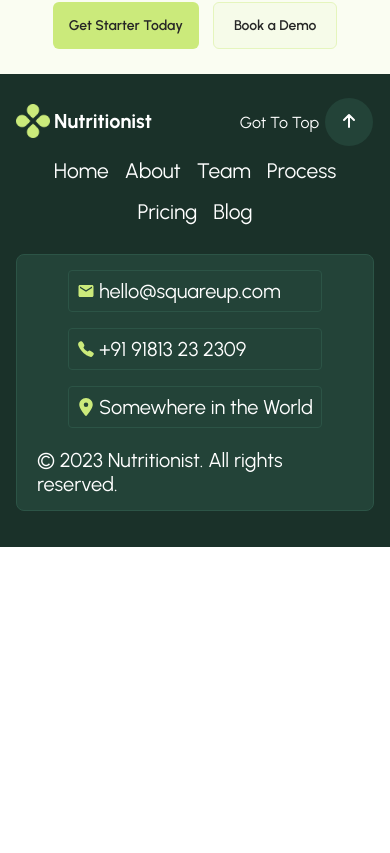
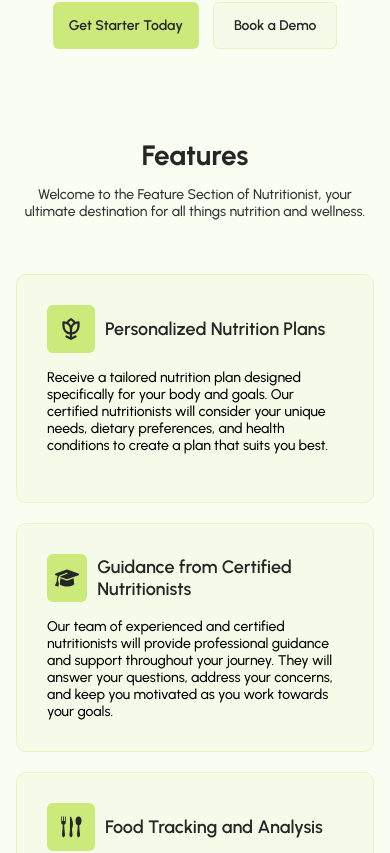
Before and after one commit to Maximiano-Andrade/Nutritionist-website, a React (Vite) app: page / in a window 390 px wide. Shown: the part 911-1764 px from the top of the page. Before the commit the page ends 1458 px from the top, so only its background shows below. Built offline with nearby package versions, Linux system fonts and the light colour scheme.

Commit message:
Seção de Features colocado em home e responsividade ajustada

```diff
--- a/src/App.css
+++ b/src/App.css
@@ -10,7 +10,3 @@
     width: 100%;
 
 }
-/* <----------RESPONSIVIDADE LAPTOP----------> */
-@media (max-width: 1440px) {
-
-}
--- a/src/router/home/Home.jsx
+++ b/src/router/home/Home.jsx
@@ -3,11 +3,13 @@
 import './Home.css'
 //page
 import Banner from '../../../src/router/home/banner/Banner'
+import Features from './features/Features'
 
 const Home = () => {
     return (
         <div className="home-main">
             <Banner />
+            <Features/>
         </div>
     )
 }
--- /dev/null
+++ b/src/router/home/features/Features.css
@@ -0,0 +1,300 @@
+.features-main {
+    width: 100%;
+    padding: 80px 162px;
+}
+
+.features-main .features-container {
+    width: 100%;
+    height: 1008px;
+    gap: 80px;
+    display: flex;
+    flex-direction: column;
+}
+
+.features-container .features-title {
+    height: 109px;
+    padding: 0px 300px;
+    display: flex;
+    justify-content: center;
+    align-items: center;
+}
+
+.features-title .titles {
+    gap: 10px;
+    display: flex;
+    flex-direction: column;
+}
+
+.features-title .titles .title {
+    height: 72px;
+}
+
+.features-title .titles .subTitle {
+    height: 27px;
+}
+
+.features-title .titles .title,
+.features-title .titles .subTitle {
+    display: flex;
+    justify-content: center;
+    align-items: center;
+}
+
+.features-title .titles .title h1 {
+    font-size: 48px;
+    font-weight: bold;
+    color: #262626;
+}
+
+.features-title .titles .subTitle p {
+    font-size: 18px;
+    font-weight: 500;
+    color: #333333;
+}
+
+.features-cards {
+    height: 819px;
+}
+
+.features-cards .container-cards {
+    grid-gap: 30px;
+    display: grid;
+    grid-template-columns: repeat(2, 1fr);
+}
+
+.container-cards .card {
+    padding: 40px 50px;
+    gap: 24px;
+    border-radius: 12px;
+    border: 1px solid #E5F5BD;
+    background-color: #F6FBE9;
+    display: flex;
+    flex-direction: column;
+}
+
+.card .feature-title-icon {
+    gap: 14px;
+    display: flex;
+    align-items: center;
+}
+
+.card .feature-title-icon .card-feature-icon {
+    width: 68px;
+    height: 68px;
+    border-radius: 8px;
+    background-color: #CBEA7B;
+    display: flex;
+    justify-content: center;
+    align-items: center;
+}
+
+.card .feature-title-icon .card-feature-icon svg {
+    font-size: 40px;
+    color: #262626;
+}
+
+.card .feature-title-icon .card-feature-title h2 {
+    font-size: 24px;
+    color: #262626;
+    font-weight: 600;
+}
+
+.container-cards .card .card-feature-descrip p {
+    font-size: 18px;
+    font-weight: 500;
+}
+
+/* <----------RESPONSIVIDADE LAPTOP----------> */
+@media (max-width: 1440px) {
+
+    .features-main {
+        padding: 60px 80px;
+    }
+
+    .features-main .features-container {
+        height: 889px;
+        gap: 60px;
+    }
+
+    .features-container .features-title {
+        height: 87px;
+        padding: 0px 250px;
+    }
+
+    .features-title .titles {
+        gap: 6px;
+    }
+
+    .features-title .titles .title {
+        height: 57px;
+    }
+
+    .features-title .titles .subTitle {
+        height: 24px;
+    }
+
+    .features-title .titles .title h1 {
+        font-size: 38px;
+    }
+
+    .features-title .titles .subTitle p {
+        font-size: 16px;
+    }
+
+    /* CARDS ITENS */
+    .features-cards {
+        height: 742px;
+    }
+
+    .features-cards .container-cards {
+        grid-gap: 20px;
+    }
+
+    .container-cards .card {
+        padding: 40px;
+        gap: 20px;
+        border-radius: 10px;
+    }
+
+    .card .feature-title-icon {
+        gap: 10px;
+    }
+
+    .card .feature-title-icon .card-feature-icon {
+        width: 54px;
+        height: 54px;
+        border-radius: 6px;
+    }
+
+    .card .feature-title-icon .card-feature-icon svg {
+        font-size: 30px;
+    }
+
+    .card .feature-title-icon .card-feature-title h2 {
+        font-size: 20px;
+    }
+
+    .container-cards .card .card-feature-descrip p {
+        font-size: 14px;
+    }
+
+}
+
+/* <----------RESPONSIVIDADE TABLET----------> */
+
+@media (max-width: 1000px) {
+
+    .features-main {
+        padding: 50px 80px;
+    }
+
+    .features-main .features-container {
+        height: 900px;
+        gap: 40px;
+    }
+
+    .features-container .features-title {
+        height: 100px;
+        padding: 0px 100px;
+    }
+
+    .features-title .titles .title {
+        height: 50px;
+    }
+
+    .features-title .titles .subTitle {
+        height: 34px;
+    }
+
+    .features-title .titles .title h1 {
+        font-size: 30px;
+    }
+
+    .features-title .titles .subTitle p {
+        text-align: center;
+    }
+
+    /* CARDS ITENS */
+    .features-cards {
+        height: 910px;
+    }
+
+    .container-cards .card {
+        padding: 30px;
+        gap: 16px;
+        border-radius: 10px;
+    }
+
+    .card .feature-title-icon .card-feature-icon {
+        width: 50px;
+        height: 50px;
+    }
+
+    .card .feature-title-icon .card-feature-icon svg {
+        font-size: 28px;
+    }
+
+    .card .feature-title-icon .card-feature-title h2 {
+        font-size: 18px;
+    }
+
+}
+
+/* <----------RESPONSIVIDADE CELULAR----------> */
+
+@media (max-width: 612px) {
+
+    .features-main {
+        padding: 60px 16px;
+    }
+
+    .features-main .features-container {
+        height: 1653px;
+        gap: 50px;
+    }
+
+    .features-container .features-title {
+        height: 90px;
+        padding: 0px;
+    }
+
+    .features-title .titles .title {
+        height: 42px;
+    }
+
+    .features-title .titles .subTitle {
+        height: 42px;
+    }
+
+    .features-title .titles .title h1 {
+        font-size: 28px;
+    }
+
+    .features-title .titles .subTitle p {
+        font-size: 14px;
+    }
+
+    .features-cards {
+        height: 1513px;
+    }
+
+    .features-cards .container-cards {
+        grid-template-columns: 1fr;
+    }
+
+    .container-cards .card {
+        height: 229px;
+    }
+
+    .card .feature-title-icon .card-feature-icon {
+        width: 48px;
+        height: 48px;
+
+    }
+
+    .card .feature-title-icon .card-feature-icon svg {
+        font-size: 24px;
+    }
+
+
+}
--- /dev/null
+++ b/src/router/home/features/Features.jsx
@@ -0,0 +1,96 @@
+//import React from 'react'
+//Style
+import './Features.css'
+
+//Icons
+import { PiFlowerTulipBold } from "react-icons/pi";
+import { FaGraduationCap } from "react-icons/fa6";
+import { GiForkKnifeSpoon } from "react-icons/gi";
+import { GiWeightLiftingUp } from "react-icons/gi";
+import { BiSolidSpreadsheet } from "react-icons/bi";
+import { PiBackpackFill } from "react-icons/pi";
+
+const listFeatures = [
+    {
+        id: 1,
+        icons: <PiFlowerTulipBold />,
+        title: 'Personalized Nutrition Plans',
+        description: 'Receive a tailored nutrition plan designed specifically for your body and goals. Our certified nutritionists will consider your unique needs, dietary preferences, and health conditions to create a plan that suits you best.'
+    },
+    {
+        id: 2,
+        icons: <FaGraduationCap />,
+        title: 'Guidance from Certified Nutritionists',
+        description: 'Our team of experienced and certified nutritionists will provide professional guidance and support throughout your journey. They will answer your questions, address your concerns, and keep you motivated as you work towards your goals.'
+    },
+    {
+        id: 3,
+        icons: <GiForkKnifeSpoon />,
+        title: 'Food Tracking and Analysis',
+        description: 'Effortlessly track your food intake using our user-friendly app. Our nutritionists will analyze your data to provide insights into your eating habits, help you identify areas for improvement, and make personalized recommendations.'
+    },
+    {
+        id: 4,
+        icons: <GiWeightLiftingUp />,
+        title: 'Lifestyle and Behavior Coaching',
+        description: 'Achieving sustainable results requires more than just a diet plan. Our nutritionists will work with you to develop healthy habits, address emotional eating, and provide strategies to overcome obstacles along the way.'
+    },
+    {
+        id: 5,
+        icons: <BiSolidSpreadsheet />,
+        title: 'Meal Planning and Recipes',
+        description: 'Access a vast collection of delicious and healthy recipes tailored to your dietary needs. Our nutritionists will also create personalized meal plans, making it easier for you to stay on track and enjoy nutritious meals.'
+    },
+    {
+        id: 6,
+        icons: <PiBackpackFill />,
+        title: 'Nutritional Education and Workshops',
+        description: 'Expand your knowledge of nutrition through informative articles and educational workshops. Our nutritionists will equip you with the knowledge and tools to make informed choices for long-term success.'
+    },
+]
+
+
+const Features = () => {
+    return (
+        <div className='features-main'>
+            <div className="features-container">
+                <div className="features-title">
+                    <div className="titles">
+                        <div className='title'>
+                            <h1>Features</h1>
+                        </div>
+                        <div className="subTitle">
+                            <p>Welcome to the Feature Section of Nutritionist, your ultimate destination for all things nutrition and wellness.</p>
+                        </div>
+
+                    </div>
+
+                </div>
+
+                <div className="features-cards">
+                    <lu className="container-cards">
+                        {listFeatures.map((item) => (
+                            <li key={item.id} className='card'>
+                                <div className="feature-title-icon">
+                                    <div className="card-feature-icon">
+                                        {item.icons}
+                                    </div>
+                                    <div className="card-feature-title">
+                                        <h2>{item.title}</h2>
+                                    </div>
+                                    </div>
+                                    <div className="card-feature-descrip">
+                                        <p>{item.description}</p>
+                                    </div>
+
+                            </li>
+                        ))}
+                    </lu>
+                </div>
+
+            </div>
+        </div>
+    )
+}
+
+export default Features
```
